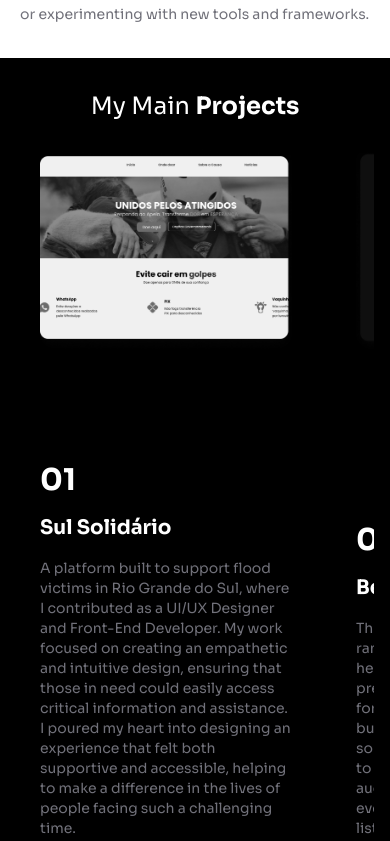
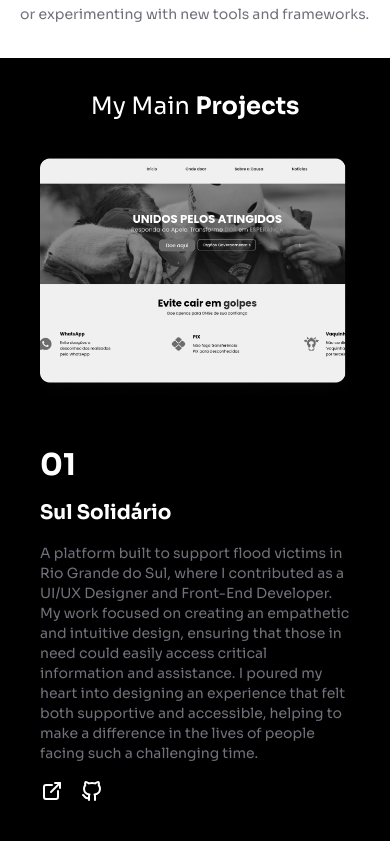
Before and after one commit to pamyszz/newport, a React (Vite) app: page / in a window 390 px wide. Shown: the part 4363-5204 px from the top of the page. Built offline with nearby package versions, Linux system fonts and the light colour scheme.

Commit message:
Melhorias na usabilidade para dispositivos móveis

```diff
--- a/src/components/Projects.jsx
+++ b/src/components/Projects.jsx
@@ -62,27 +62,11 @@ const projects = [
     github: "https://github.com/pamyszz/mapa_carreira"
   }
 ];
-
 export default function Projects() {
-  const [isMobile, setIsMobile] = useState(false);
   const [emblaRef] = useEmblaCarousel({
-    axis: isMobile ? "x" : "y", // Se for mobile, o eixo é "x" (horizontal), senão, "y" (vertical)
+    loop: true,
     dragFree: true,
-    loop: true,
   });
-
-  useEffect(() => {
-    // Detecta o tamanho da tela para definir se é mobile
-    const handleResize = () => {
-      setIsMobile(window.innerWidth <= 768); // Ajuste o valor conforme necessário
-    };
-
-    handleResize(); // Chama logo no início
-    window.addEventListener("resize", handleResize);
-
-    // Limpeza do evento ao desmontar o componente
-    return () => window.removeEventListener("resize", handleResize);
-  }, []);
 
   return (
     <div className="relative h-screen bg-black px-4 lg:px-28 py-8 my-8 lg:py-16 lg:my-18 overflow-hidden" id="projects">
@@ -92,7 +76,7 @@ export default function Projects() {
 
       <div className="relative flex flex-col items-center overflow-hidden h-full">
         <div className="embla w-full h-full" ref={emblaRef}>
-          <div className="embla__container flex">
+          <div className="embla__container">
             {projects.map((project, index) => (
               <motion.div
                 key={project.id}
--- a/src/styles/embla.css
+++ b/src/styles/embla.css
@@ -1,34 +1,11 @@
-/* Estilos para a barra de rolagem personalizada */
-.embla {
-  position: relative;
-  width: 100%;
-  height: 100%;
-  overflow-y: scroll; /* Ativa a rolagem vertical */
-}
-
-/* Personalização da barra de rolagem */
-.embla::-webkit-scrollbar {
-  width: 10px;
-}
-
-.embla::-webkit-scrollbar-track {
-  background: black;
-}
-
-.embla::-webkit-scrollbar-thumb {
-  background: #888;
-  border-radius: 10px;
-}
-
-.embla::-webkit-scrollbar-thumb:hover {
-  background: #555;
-}
-
-/* Estilos padrão (para web - vertical) */
+/* Estilo geral para o carrossel (sempre vertical) */
 .embla {
   display: flex;
   flex-direction: column;
   gap: 16px; /* Ajuste conforme necessário */
+  overflow-y: auto; /* Permite a rolagem vertical */
+  scroll-snap-type: y mandatory; /* Faz o scroll "snap" no eixo Y */
+  -webkit-overflow-scrolling: touch; /* Habilita a rolagem suave para dispositivos móveis */
 }
 
 .embla__container {
@@ -37,19 +14,14 @@
   gap: 16px; /* Ajuste conforme necessário */
 }
 
-/* Para mobile (carrossel horizontal) */
+/* Para dispositivos móveis (a rolagem vai funcionar com o dedo) */
 @media (max-width: 768px) {
   .embla {
-    flex-direction: row;
-    overflow-x: auto;
-    -webkit-overflow-scrolling: touch;
+    overflow-y: scroll; /* Scroll com o dedo */
+    -webkit-overflow-scrolling: touch; /* Melhor para rolagem no celular */
   }
 
   .embla__container {
-    flex-direction: row;
-  }
-
-  .embla__slide {
-    min-width: 300px; /* Ajuste conforme necessário */
+    /* Se necessário, ajustar o espaçamento entre os itens no mobile */
   }
 }
```
